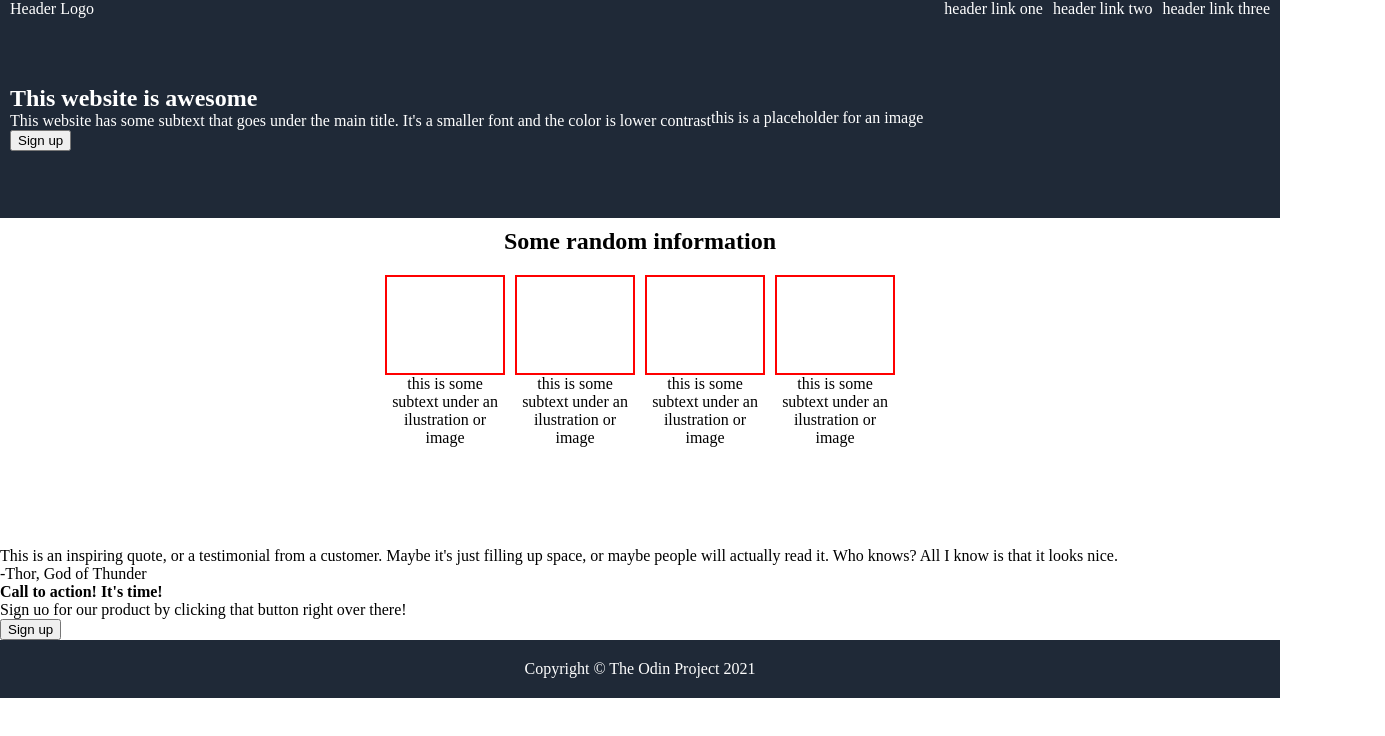
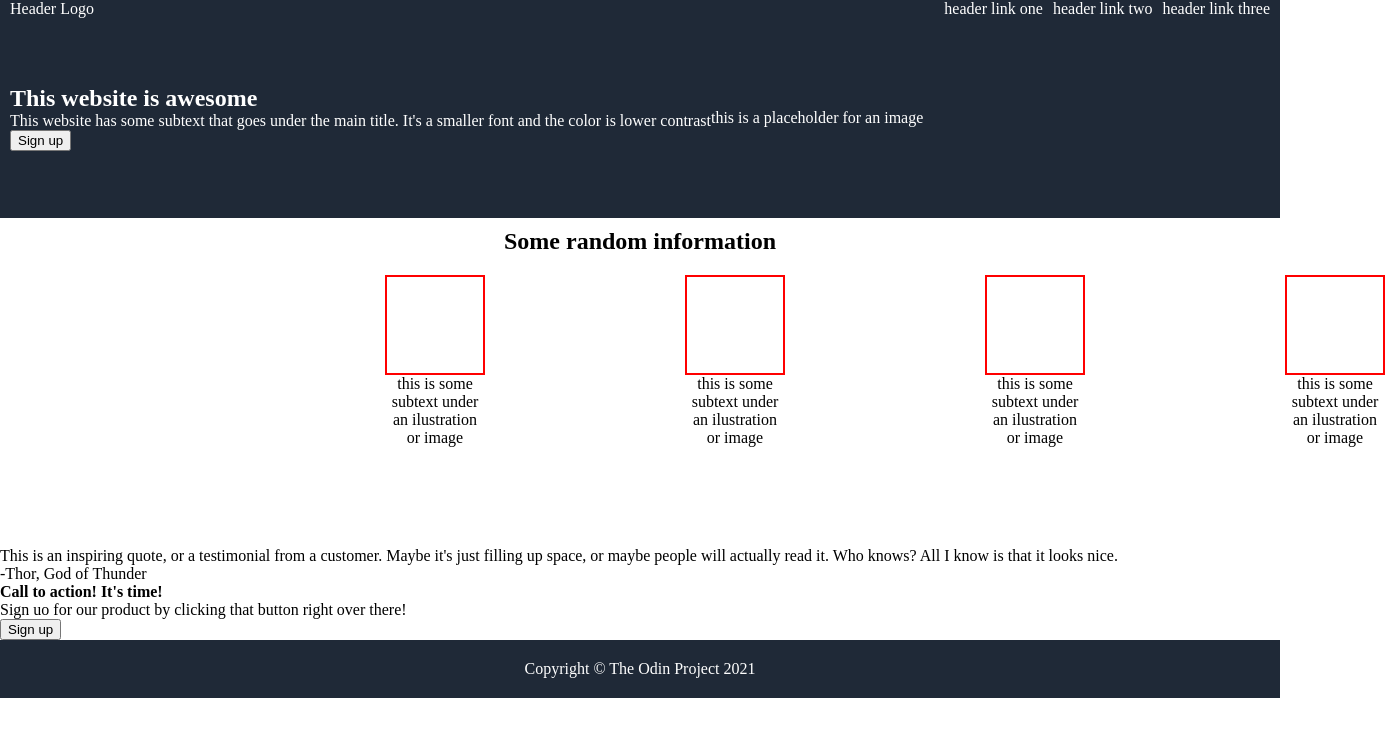
Before and after one commit to ArliumDev/landing-page, a plain HTML site: page index.html in a window 1280 px wide. Shown: the whole page, 1385 px wide, since content can reach past the window. Drawn offline with Linux system fonts and the light colour scheme.

Commit message:
fixed cards

```diff
--- a/styles.css
+++ b/styles.css
@@ -49,10 +49,10 @@ a {
 
 .cards {
   display: flex;
-  justify-content: center;
+  justify-content: space-around;
   padding: 0 20px;
   text-align: center;
-  gap: 10px;
+  gap: 200px;
   width: 550px;
   margin-top: 20px;
 }
@@ -60,6 +60,7 @@ a {
 .card-box {
   border: 2px solid red;
   height: 100px;
+  width: 100px;
   margin: auto;
 }
 
```
